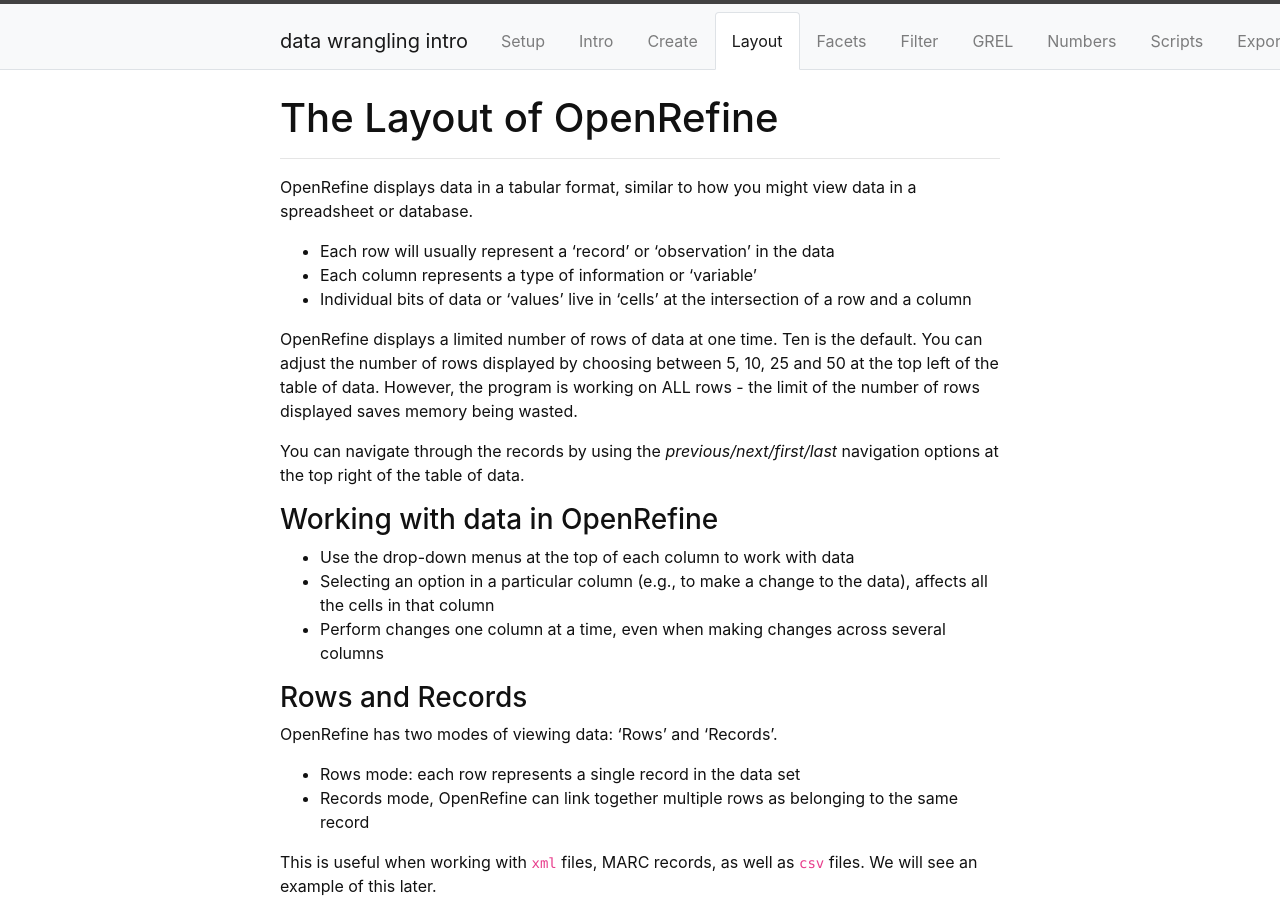
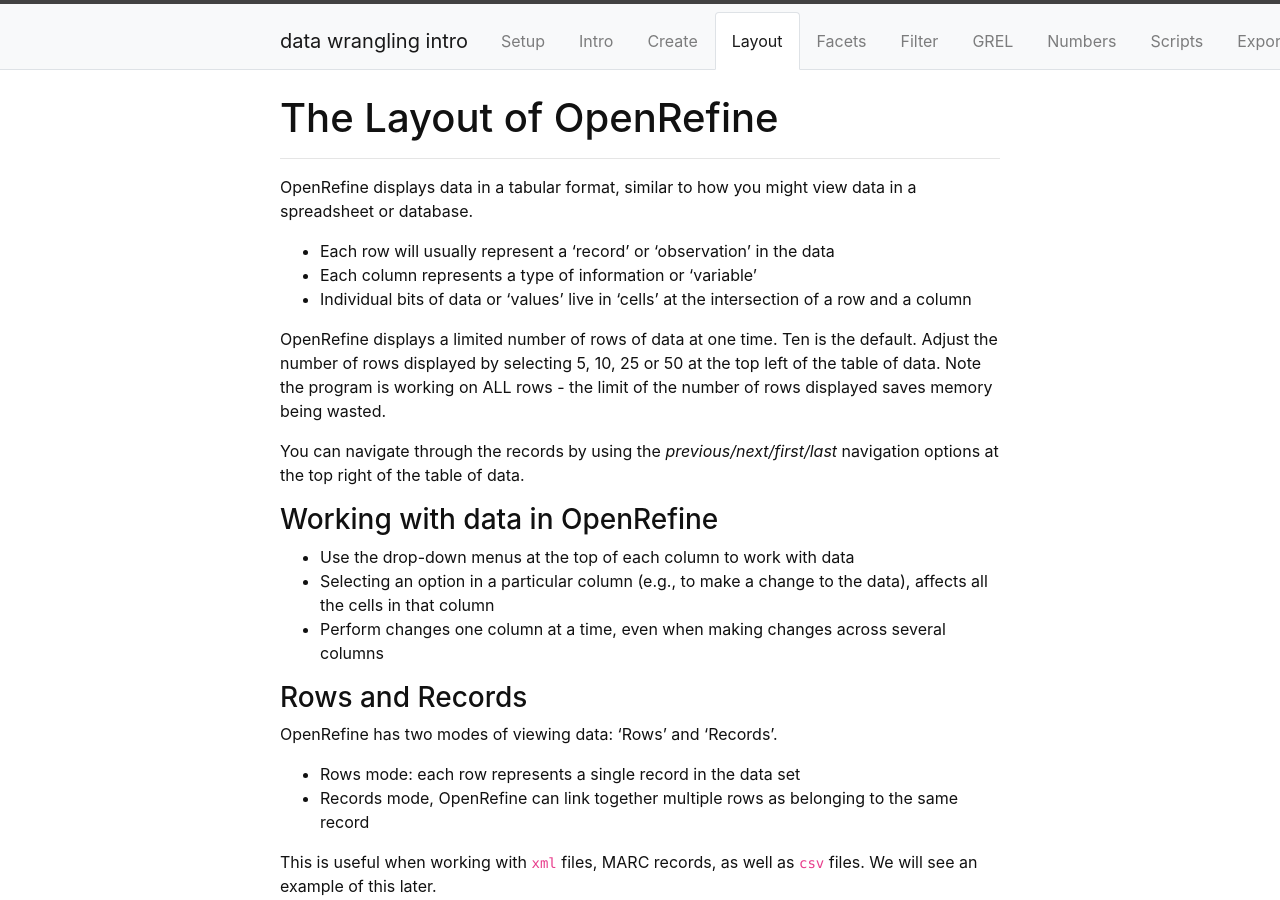
Before and after one commit to GULibrarySandbox/intro-data-wrangle, a Jekyll site: the page built from content/3-lesson.md, in a window 1280 px wide and 900 px high. Built offline with Jekyll 4.4.1, drawn with Linux system fonts in a browser that asks for light colours.

Commit message:
Update 3-lesson.md

```diff
--- a/content/3-lesson.md
+++ b/content/3-lesson.md
@@ -12,8 +12,8 @@ OpenRefine displays data in a tabular format, similar to how you might view data
 - Individual bits of data or 'values' live in 'cells' at the intersection of a row and a column
 
 OpenRefine displays a limited number of rows of data at one time. Ten is the default.
-You can adjust the number of rows displayed by choosing between 5, 10, 25 and 50 at the top left of the table of data.
-However, the program is working on ALL rows - the limit of the number of rows displayed saves memory being wasted.
+Adjust the number of rows displayed by selecting 5, 10, 25 or 50 at the top left of the table of data.
+Note the program is working on ALL rows - the limit of the number of rows displayed saves memory being wasted.
 
 You can navigate through the records by using the *previous/next/first/last* navigation options at the top right of the table of data.
 
```
